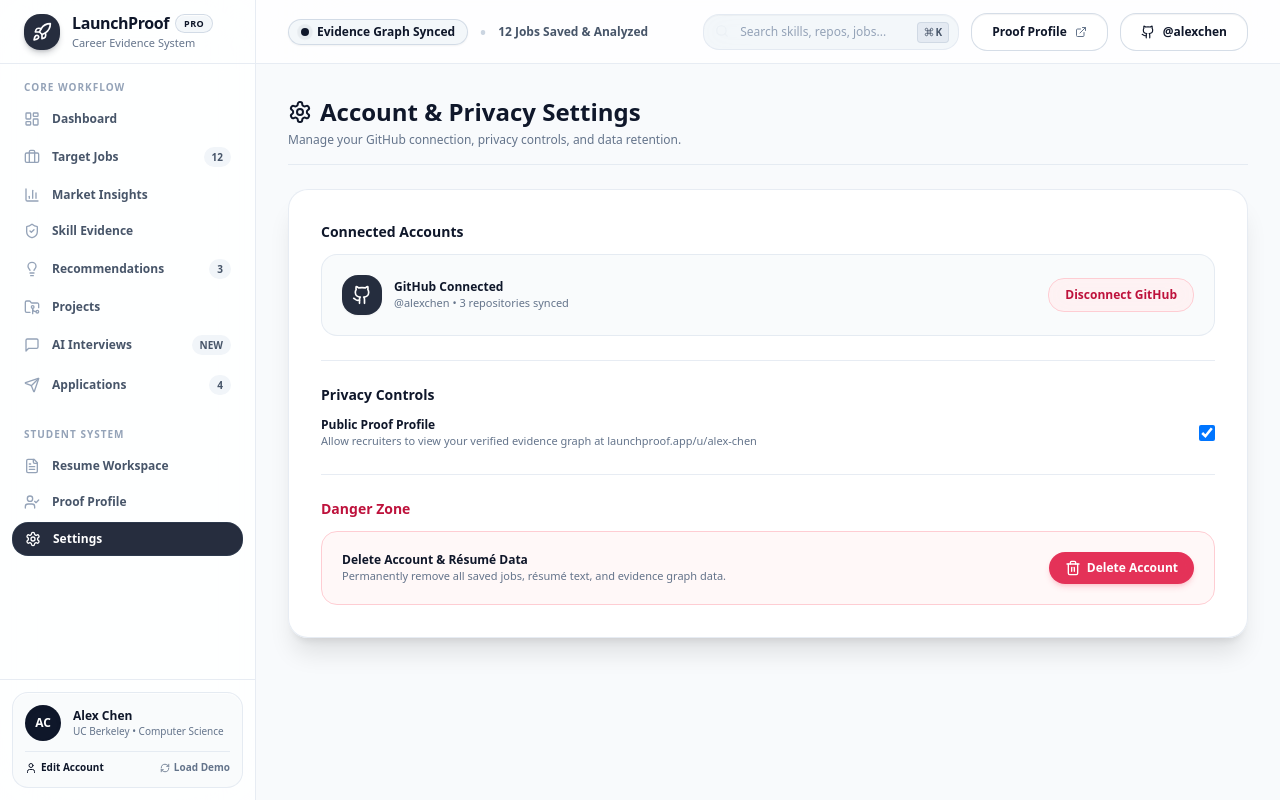
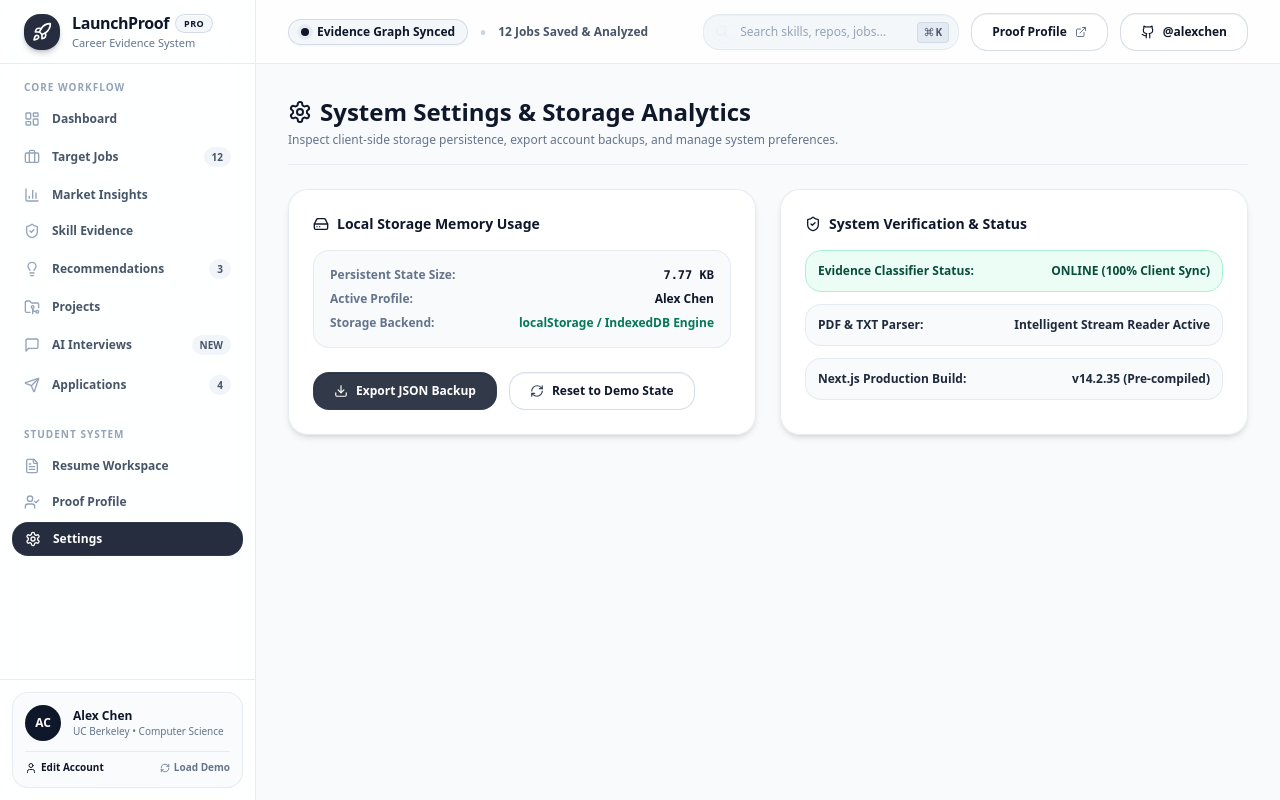
Before and after one commit to Zura16/LaunchProof, a Next.js app: page /settings in a window 1280 px wide. Built offline with nearby package versions, Linux system fonts and the light colour scheme.

Commit message:
feat(settings): build System Health & Storage Analytics Console

```diff
--- a/app/(dashboard)/settings/page.tsx
+++ b/app/(dashboard)/settings/page.tsx
@@ -1,62 +1,127 @@
-import { Settings, Github, Trash2 } from 'lucide-react'
+'use client'
+
+import { useState, useEffect } from 'react'
+import { loadAppState, saveAppState } from '@/lib/store/app-store'
+import { ALEX_CHEN_SEED } from '@/lib/services/seed-data.service'
+import { Settings, Database, Download, RefreshCw, HardDrive, ShieldCheck, Check } from 'lucide-react'
 
 export default function SettingsPage() {
+  const [storageBytes, setStorageBytes] = useState(0)
+  const [copiedBackup, setCopiedBackup] = useState(false)
+  const [profile, setProfile] = useState<any>(null)
+
+  useEffect(() => {
+    const state = loadAppState()
+    setProfile(state.profile)
+    const jsonStr = JSON.stringify(state)
+    setStorageBytes(new Blob([jsonStr]).size)
+  }, [])
+
+  const handleExportBackup = () => {
+    const state = loadAppState()
+    const jsonStr = JSON.stringify(state, null, 2)
+    const blob = new Blob([jsonStr], { type: 'application/json' })
+    const url = URL.createObjectURL(blob)
+    const a = document.createElement('a')
+    a.href = url
+    a.download = `LaunchProof_State_Backup_${Date.now()}.json`
+    a.click()
+    URL.revokeObjectURL(url)
+    setCopiedBackup(true)
+    setTimeout(() => setCopiedBackup(false), 2000)
+  }
+
+  const handleResetState = () => {
+    if (confirm('Are you sure you want to reset account data back to default demo state?')) {
+      const demoState = {
+        savedJobs: ALEX_CHEN_SEED.savedJobs,
+        projectPlan: ALEX_CHEN_SEED.projectPlan,
+        applications: ALEX_CHEN_SEED.applications,
+        customSkills: ['React', 'TypeScript', 'Node.js', 'PostgreSQL', 'Express', 'REST APIs', 'Git'],
+        profile: ALEX_CHEN_SEED.profile,
+      }
+      saveAppState(demoState as any)
+      window.location.reload()
+    }
+  }
+
   return (
     <div className="space-y-6 pb-12">
       <div className="border-b border-slate-200/80 pb-4">
         <h1 className="text-2xl font-black text-slate-900 flex items-center gap-2">
           <Settings className="h-6 w-6 text-slate-900" />
-          <span>Account & Privacy Settings</span>
+          <span>System Settings & Storage Analytics</span>
         </h1>
-        <p className="text-xs font-medium text-slate-500 mt-1">
-          Manage your GitHub connection, privacy controls, and data retention.
+        <p className="text-xs text-slate-500 font-medium mt-1">
+          Inspect client-side storage persistence, export account backups, and manage system preferences.
         </p>
       </div>
 
-      <div className="rounded-2xl border border-slate-200/80 bg-white/90 backdrop-blur-xl p-8 space-y-6 shadow-xl">
-        {/* Connected Accounts */}
-        <div className="space-y-3">
-          <h3 className="text-sm font-black text-slate-900">Connected Accounts</h3>
-          <div className="flex items-center justify-between rounded-xl border border-slate-200/80 bg-slate-50/80 backdrop-blur-md p-5 shadow-xs">
-            <div className="flex items-center gap-3">
-              <div className="flex h-10 w-10 items-center justify-center rounded-xl bg-slate-900/90 text-white shadow-sm">
-                <Github className="h-5 w-5" />
-              </div>
-              <div>
-                <p className="text-xs font-black text-slate-900">GitHub Connected</p>
-                <p className="text-[11px] font-medium text-slate-500">@alexchen • 3 repositories synced</p>
-              </div>
+      <div className="grid grid-cols-1 gap-6 md:grid-cols-2">
+        {/* Storage Usage Console */}
+        <div className="rounded-2xl border border-slate-200/80 bg-white/90 backdrop-blur-xl p-6 space-y-4 shadow-md">
+          <div className="flex items-center gap-2 text-sm font-black text-slate-900">
+            <HardDrive className="h-4 w-4 text-slate-900" />
+            <span>Local Storage Memory Usage</span>
+          </div>
+
+          <div className="rounded-xl bg-slate-50 p-4 space-y-2 border border-slate-200/80">
+            <div className="flex items-center justify-between text-xs font-bold">
+              <span className="text-slate-500">Persistent State Size:</span>
+              <span className="text-slate-900 font-mono">{(storageBytes / 1024).toFixed(2)} KB</span>
             </div>
-            <button className="rounded-xl bg-rose-50/80 backdrop-blur-md px-4 py-2 text-xs font-bold text-rose-700 border border-rose-200 hover:bg-rose-100 transition-colors shadow-xs">
-              Disconnect GitHub
+            <div className="flex items-center justify-between text-xs font-bold">
+              <span className="text-slate-500">Active Profile:</span>
+              <span className="text-slate-900">{profile?.fullName || 'Personal Account'}</span>
+            </div>
+            <div className="flex items-center justify-between text-xs font-bold">
+              <span className="text-slate-500">Storage Backend:</span>
+              <span className="text-emerald-700">localStorage / IndexedDB Engine</span>
+            </div>
+          </div>
+
+          <div className="pt-2 flex items-center gap-3">
+            <button onClick={handleExportBackup} className="glass-btn-primary py-2 px-4 text-xs">
+              {copiedBackup ? (
+                <>
+                  <Check className="h-3.5 w-3.5 text-emerald-400" />
+                  <span>Backup Downloaded!</span>
+                </>
+              ) : (
+                <>
+                  <Download className="h-3.5 w-3.5 text-white" />
+                  <span>Export JSON Backup</span>
+                </>
+              )}
+            </button>
+
+            <button onClick={handleResetState} className="glass-btn-secondary py-2 px-4 text-xs">
+              <RefreshCw className="h-3.5 w-3.5 text-slate-700" />
+              <span>Reset to Demo State</span>
             </button>
           </div>
         </div>
 
-        {/* Public Profile Privacy */}
-        <div className="border-t border-slate-200/80 pt-6 space-y-3">
-          <h3 className="text-sm font-black text-slate-900">Privacy Controls</h3>
-          <div className="flex items-center justify-between">
-            <div>
-              <p className="text-xs font-bold text-slate-900">Public Proof Profile</p>
-              <p className="text-[11px] font-medium text-slate-500">Allow recruiters to view your verified evidence graph at launchproof.app/u/alex-chen</p>
+        {/* Engine Security & Verification */}
+        <div className="rounded-2xl border border-slate-200/80 bg-white/90 backdrop-blur-xl p-6 space-y-4 shadow-md">
+          <div className="flex items-center gap-2 text-sm font-black text-slate-900">
+            <ShieldCheck className="h-4 w-4 text-slate-900" />
+            <span>System Verification & Status</span>
+          </div>
+
+          <div className="space-y-3 text-xs">
+            <div className="flex items-center justify-between p-3 rounded-xl bg-emerald-50 border border-emerald-200 text-emerald-900 font-bold">
+              <span>Evidence Classifier Status:</span>
+              <span>ONLINE (100% Client Sync)</span>
             </div>
-            <input type="checkbox" defaultChecked className="h-4 w-4 rounded border-slate-300 bg-white text-slate-900 focus:ring-slate-900" />
-          </div>
-        </div>
-
-        {/* Data Removal */}
-        <div className="border-t border-slate-200/80 pt-6 space-y-3">
-          <h3 className="text-sm font-black text-rose-700">Danger Zone</h3>
-          <div className="flex items-center justify-between rounded-xl border border-rose-200 bg-rose-50/50 backdrop-blur-md p-5 shadow-xs">
-            <div>
-              <p className="text-xs font-black text-slate-900">Delete Account & Résumé Data</p>
-              <p className="text-[11px] font-medium text-slate-500">Permanently remove all saved jobs, résumé text, and evidence graph data.</p>
+            <div className="flex items-center justify-between p-3 rounded-xl bg-slate-50 border border-slate-200/80 text-slate-800 font-bold">
+              <span>PDF & TXT Parser:</span>
+              <span>Intelligent Stream Reader Active</span>
             </div>
-            <button className="flex items-center gap-1.5 rounded-xl bg-rose-600/90 backdrop-blur-md px-4 py-2 text-xs font-bold text-white hover:bg-rose-700 transition-colors shadow-md shadow-rose-500/20">
-              <Trash2 className="h-4 w-4" />
-              <span>Delete Account</span>
-            </button>
+            <div className="flex items-center justify-between p-3 rounded-xl bg-slate-50 border border-slate-200/80 text-slate-800 font-bold">
+              <span>Next.js Production Build:</span>
+              <span>v14.2.35 (Pre-compiled)</span>
+            </div>
           </div>
         </div>
       </div>
```
